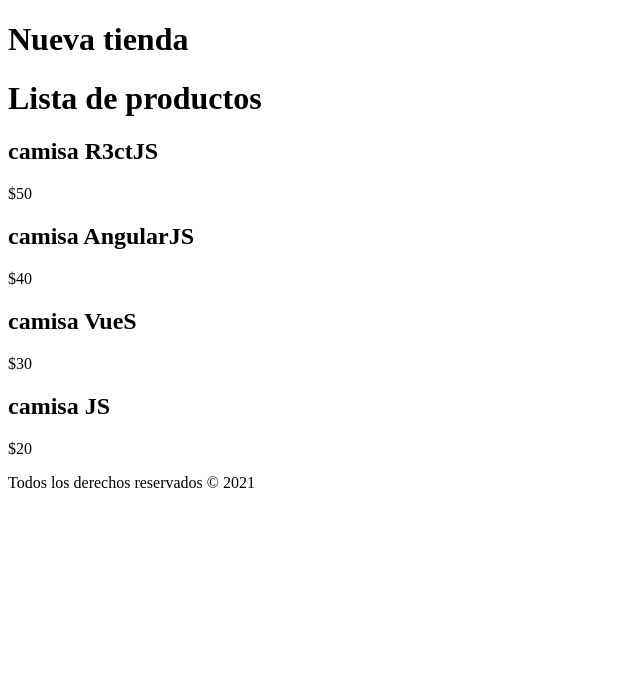
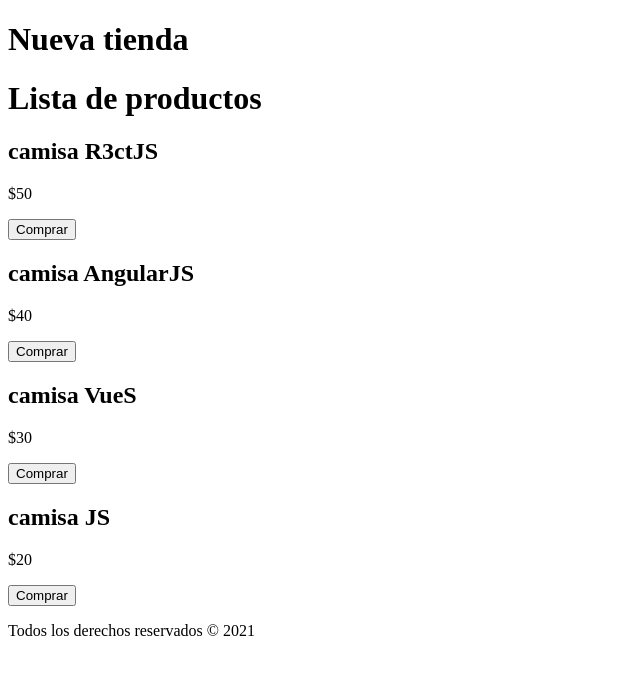
Before and after one commit to nicksiuxs/react-basico, a React (Create React App) app: page / in a window 1280 px wide. Shown: the top 674 px of the page, without its empty margins (0-640 px from the left). Built offline with nearby package versions, Linux system fonts and the light colour scheme.

Commit message:
ADD: button add product to shopping car

```diff
--- a/src/components/Product/Product.jsx
+++ b/src/components/Product/Product.jsx
@@ -1,9 +1,18 @@
 const Producto = ({product}) => {
     const {id, nombre, precio} = product;
+
+    // Agregar producto al carrito
+    const seleccionarProducto = (id)=>{
+        console.log("comprando... ", id)
+    }
     return (
         <div>
             <h2>{nombre}</h2>
             <p>${precio}</p>
+            <button
+                type="button"
+                onClick={()=> seleccionarProducto(id)}
+            >Comprar</button>
         </div>
     );
 }
```
